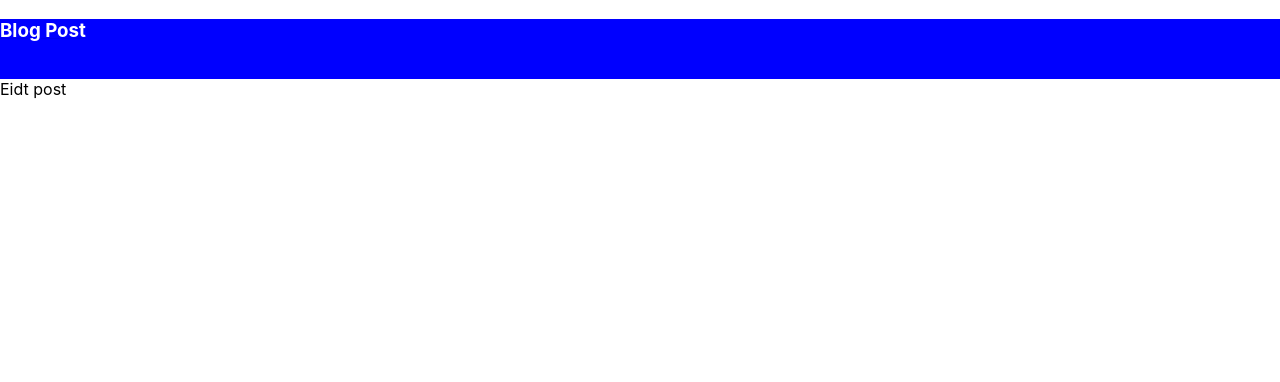
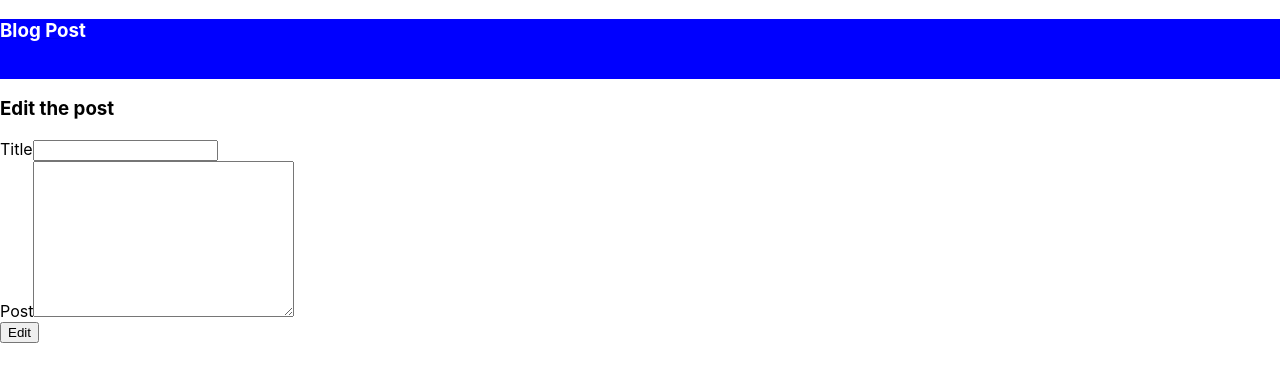
Before and after one commit to shawilayoul/blogpost, a React (Create React App) app: page /post/edit/1 in a window 1280 px wide. Shown: the top 382 px of the page. Built offline with nearby package versions, Linux system fonts and the light colour scheme; no server answers.

Commit message:
working on edit post page form

```diff
--- a/src/pages/DeletePost.jsx
+++ b/src/pages/DeletePost.jsx
@@ -1,7 +1,15 @@
-import React from "react";
+import React, { useEffect, useState } from "react";
+import { useParams } from "react-router-dom";
 
 const DeletePost = () => {
-  return <div>delete post</div>;
+  const [deletePost, setDeletePost] = useState("");
+  let { id } = useParams();
+  useEffect(() => {
+    fetch(`https://jsonplaceholder.typicode.com/posts/${id}`)
+      .then((resp) => resp.json().then((data) => setDeletePost(data)))
+      .catch((err) => console.log(err));
+  }, []);
+  return <div>Post deleted</div>;
 };
 
 export default DeletePost;
--- a/src/pages/EditPost.jsx
+++ b/src/pages/EditPost.jsx
@@ -1,19 +1,63 @@
-import React, { useEffect, useState } from 'react'
-import { useParams } from 'react-router-dom';
+import React, { useEffect, useState } from "react";
+import { useNavigate, useParams } from "react-router-dom";
 
 const EditPost = () => {
-  const [editPost, setEditPost] = useState("")
-  let {id}  = useParams()
+  const [post, setPost] = useState("");
+  const [editPost, setEditPost] = useState({
+    title: "",
+    body: "",
+  });
+
+  let { id } = useParams();
+  const navigate = useNavigate();
+
   useEffect(() => {
-    fetch(`https://jsonplaceholder.typicode.com/posts/${id}`)
-      .then((resp) => resp.json().then((data) => setEditPost(data)))
+    fetch(`https://jsonplaceholder.typicode.com/posts/${id}`,{title:editPost.title, body: editPost.body})
+      .then((resp) => resp.json().then((data) => setPost(data)))
       .catch((err) => console.log(err));
   }, []);
+  const handelSubmit = () => {
+    console.log(editPost.title);
+    console.log(editPost.body);
+    navigate(`/post/${id}`)
+  };
+  const handelChange = (e) => {
+    const { value, name } = e.target;
+    setEditPost({
+      ...editPost,
+      [name]: value,
+    });
+  };
   return (
     <div>
-      Eidt post
+      <form action="#">
+        <h3>Edit the post</h3>
+        <div>
+          <label htmlFor="title">Title</label>
+          <input
+            type="text"
+            name="title"
+            value={editPost.title}
+            onChange={handelChange}
+          />
+        </div>
+        <div>
+          <label htmlFor="title">Post</label>
+          <textarea
+            name="body"
+            value={editPost.body}
+            onChange={handelChange}
+            id=""
+            cols="30"
+            rows="10"
+          ></textarea>
+        </div>
+        <button type="submit" onClick={handelSubmit}>
+          Edit
+        </button>
+      </form>
     </div>
-  )
-}
+  );
+};
 
-export default EditPost
+export default EditPost;
--- a/src/pages/Post.jsx
+++ b/src/pages/Post.jsx
@@ -26,7 +26,11 @@ const Post = () => {
         >
           Edit
         </button>
-        <button>Delete</button>
+        <button
+         onClick={() => {
+          navigate(`/post/delete/${id}`);
+        }}
+        >Delete</button>
       </div>
     </div>
   );
```
